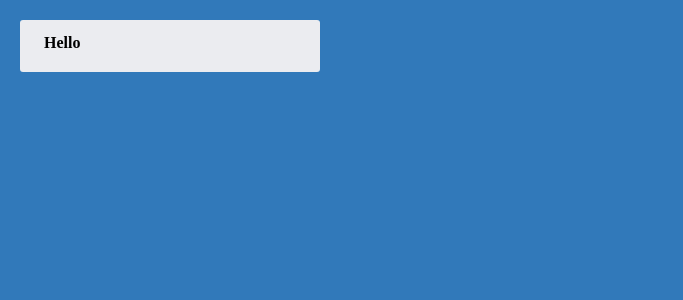
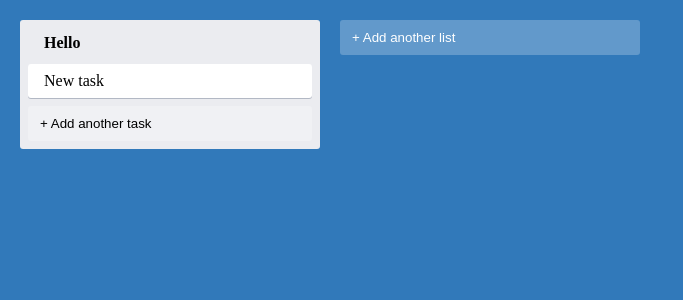
Before and after one commit to OdinVerst/trello-ts, a React (Create React App) app: page / in a window 1280 px wide. Shown: the top 300 px of the page, without its empty margins (0-683 px from the left). Built offline with nearby package versions, Linux system fonts and the light colour scheme.

Commit message:
Add new components AddNewItem / NewItemForm and update style

```diff
--- /dev/null
+++ b/src/AddNewItem.tsx
@@ -0,0 +1,29 @@
+import React, {FC, useState} from 'react';
+import {AddItemButton} from './styles';
+import {NewItemForm} from "./NewItemForm";
+
+type AddNewItemProps = {
+    onAdd(text: string): void;
+    toggleButtonText: string;
+    dark?: boolean
+}
+
+export const AddNewItem: FC<AddNewItemProps> = (props) => {
+    const [showForm, setShowForm] = useState<boolean>(false);
+    const {onAdd, dark, toggleButtonText} = props;
+
+    if (showForm) {
+        return (
+            <NewItemForm onAdd={(text) => {
+                onAdd(text);
+                setShowForm(false)
+            }}/>
+        )
+    }
+
+    return (
+        <AddItemButton dark={dark} onClick={() => setShowForm(true)}>
+            {toggleButtonText}
+        </AddItemButton>
+    );
+};
--- a/src/App.tsx
+++ b/src/App.tsx
@@ -1,11 +1,16 @@
 import React from 'react';
 import {AppContainer} from './styles';
 import {Column} from "./Column";
+import {Card} from "./Card";
+import {AddNewItem} from "./AddNewItem";
 
 export const App = () => {
     return (
         <AppContainer>
-            <Column text={'Hello'} />
+            <Column text={'Hello'}>
+                <Card text={'New task'}/>
+            </Column>
+            <AddNewItem onAdd={console.log} toggleButtonText={"+ Add another list"} />
         </AppContainer>
     );
 }
--- a/src/Column.tsx
+++ b/src/Column.tsx
@@ -1,5 +1,6 @@
 import React, {FC} from 'react';
 import {ColumnContainer, ColumnTitle} from './styles';
+import {AddNewItem} from "./AddNewItem";
 
 type ColumnProps = {
     text: string;
@@ -11,6 +12,7 @@ export const Column: FC<ColumnProps> = ({text, children}) => {
         <ColumnContainer>
             <ColumnTitle>{text}</ColumnTitle>
             {children}
+            <AddNewItem onAdd={console.log} toggleButtonText={"+ Add another task"} dark />
         </ColumnContainer>
     );
 };
--- /dev/null
+++ b/src/NewItemForm.tsx
@@ -0,0 +1,22 @@
+import React, {FC, useState} from 'react';
+import {NewItemButton, NewItemFormContainer, NewItemInput} from './styles';
+
+type NewItemFormProps = {
+    onAdd(text: string): void
+}
+
+export const NewItemForm: FC<NewItemFormProps> = ({onAdd}) => {
+    const [text, setText] = useState<string>('');
+
+    const submitHandler: React.FormEventHandler = (evt) => {
+        evt.preventDefault();
+        onAdd(text);
+    }
+
+    return (
+        <NewItemFormContainer onSubmit={submitHandler}>
+            <NewItemInput value={text} onChange={(evt) => setText(evt.target.value)}/>
+            <NewItemButton>Create</NewItemButton>
+        </NewItemFormContainer>
+    );
+};
--- a/src/styles.ts
+++ b/src/styles.ts
@@ -56,7 +56,7 @@ export const AddItemButton = styled.button<AddItemButtonProps>`
   }
 `;
 
-export const NewItemFormContainer = styled.div`
+export const NewItemFormContainer = styled.form`
   display: flex;
   flex-direction: column;
   align-items: flex-start;
```
